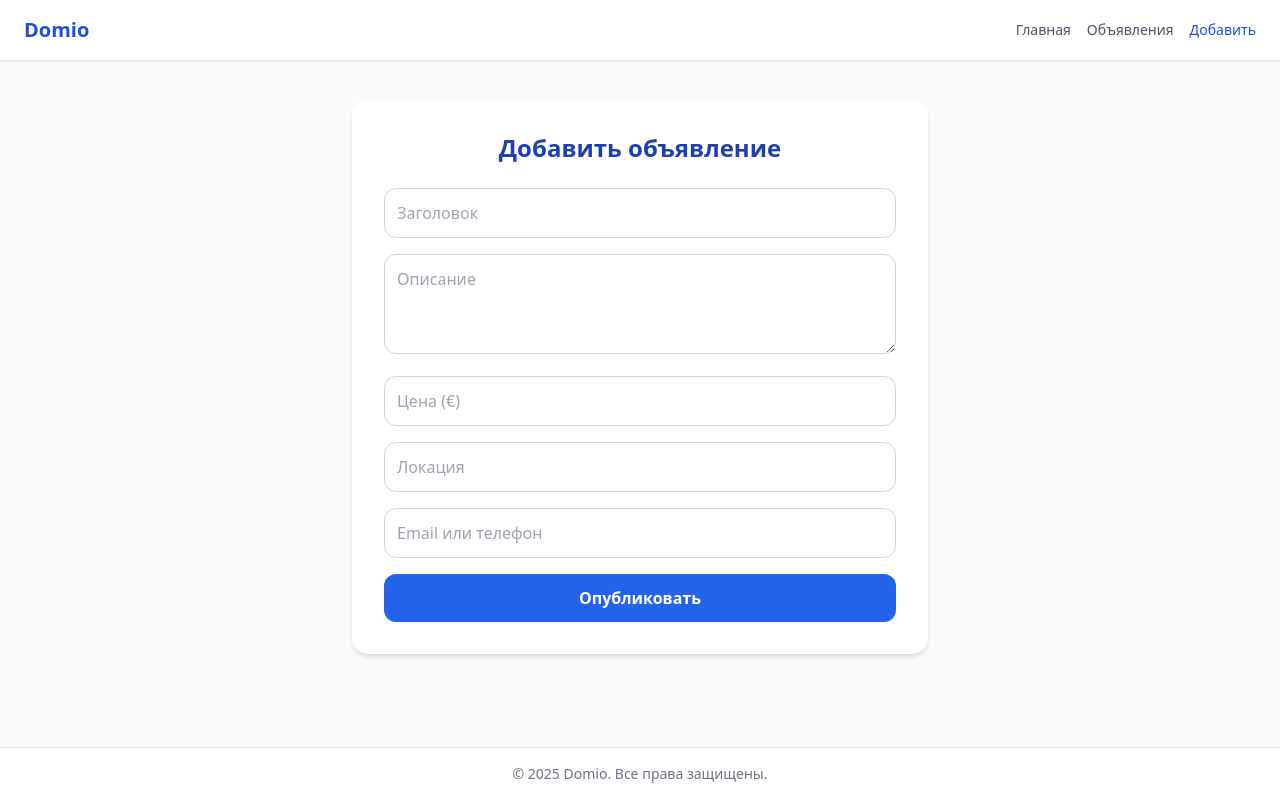
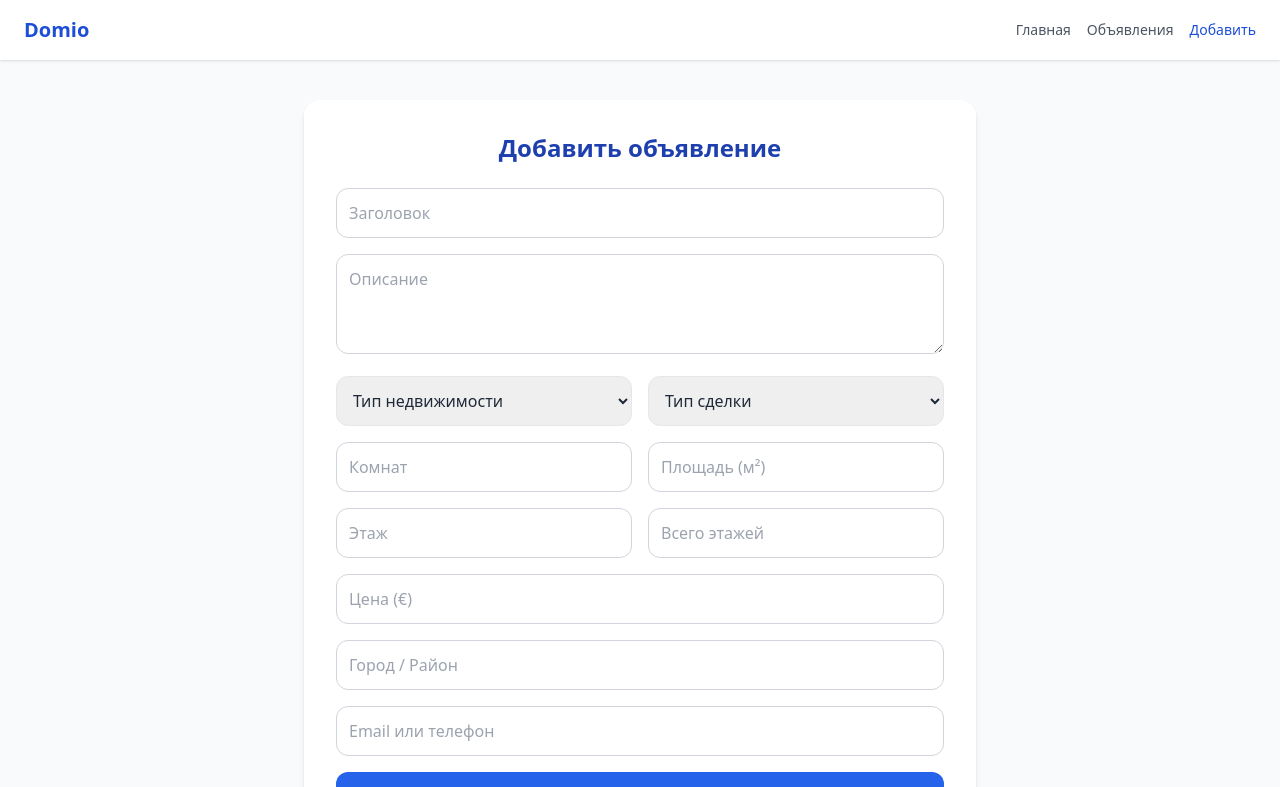
Before and after one commit to senenevar/domio-app, a Next.js app: page /add in a window 1280 px wide. Shown: the top 787 px of the page. Built offline with nearby package versions, Linux system fonts and the light colour scheme.

Commit message:
add-extended

```diff
--- a/pages/add.tsx
+++ b/pages/add.tsx
@@ -10,13 +10,19 @@ export default function AddPage() {
     price: '',
     location: '',
     contact: '',
+    property_type: '',
+    deal_type: '',
+    rooms: '',
+    floor: '',
+    total_floors: '',
+    area: '',
   })
   const [success, setSuccess] = useState(false)
   const [error, setError] = useState('')
   const [pinCode, setPinCode] = useState('')
   const [listingId, setListingId] = useState<number | null>(null)
 
-  const handleChange = (e: React.ChangeEvent<HTMLInputElement | HTMLTextAreaElement>) => {
+  const handleChange = (e: React.ChangeEvent<HTMLInputElement | HTMLTextAreaElement | HTMLSelectElement>) => {
     setForm({ ...form, [e.target.name]: e.target.value })
   }
 
@@ -43,7 +49,7 @@ export default function AddPage() {
     <div className="min-h-screen flex flex-col bg-gray-50">
       <Header />
       <main className="flex-grow py-10 px-4">
-        <div className="max-w-xl mx-auto bg-white p-8 rounded-2xl shadow-md">
+        <div className="max-w-2xl mx-auto bg-white p-8 rounded-2xl shadow-md">
           <h1 className="text-2xl font-bold text-blue-800 mb-6 text-center">Добавить объявление</h1>
           {success ? (
             <div className="text-center">
@@ -58,8 +64,30 @@ export default function AddPage() {
             <form className="space-y-4" onSubmit={handleSubmit}>
               <input name="title" value={form.title} onChange={handleChange} type="text" placeholder="Заголовок" className="w-full border p-3 rounded-xl" required />
               <textarea name="description" value={form.description} onChange={handleChange} placeholder="Описание" className="w-full border p-3 rounded-xl min-h-[100px]" required />
+
+              <div className="grid grid-cols-1 sm:grid-cols-2 gap-4">
+                <select name="property_type" value={form.property_type} onChange={handleChange} className="w-full border p-3 rounded-xl" required>
+                  <option value="">Тип недвижимости</option>
+                  <option value="apartment">Квартира</option>
+                  <option value="house">Дом</option>
+                  <option value="land">Участок</option>
+                  <option value="commercial">Коммерческая</option>
+                </select>
+
+                <select name="deal_type" value={form.deal_type} onChange={handleChange} className="w-full border p-3 rounded-xl" required>
+                  <option value="">Тип сделки</option>
+                  <option value="sale">Продажа</option>
+                  <option value="rent">Аренда</option>
+                </select>
+
+                <input name="rooms" value={form.rooms} onChange={handleChange} type="number" placeholder="Комнат" className="w-full border p-3 rounded-xl" />
+                <input name="area" value={form.area} onChange={handleChange} type="number" placeholder="Площадь (м²)" className="w-full border p-3 rounded-xl" />
+                <input name="floor" value={form.floor} onChange={handleChange} type="number" placeholder="Этаж" className="w-full border p-3 rounded-xl" />
+                <input name="total_floors" value={form.total_floors} onChange={handleChange} type="number" placeholder="Всего этажей" className="w-full border p-3 rounded-xl" />
+              </div>
+
               <input name="price" value={form.price} onChange={handleChange} type="number" placeholder="Цена (€)" className="w-full border p-3 rounded-xl" />
-              <input name="location" value={form.location} onChange={handleChange} type="text" placeholder="Локация" className="w-full border p-3 rounded-xl" />
+              <input name="location" value={form.location} onChange={handleChange} type="text" placeholder="Город / Район" className="w-full border p-3 rounded-xl" />
               <input name="contact" value={form.contact} onChange={handleChange} type="text" placeholder="Email или телефон" className="w-full border p-3 rounded-xl" />
               <button type="submit" className="w-full bg-blue-600 text-white py-3 rounded-xl hover:bg-blue-700 transition">Опубликовать</button>
             </form>
```
